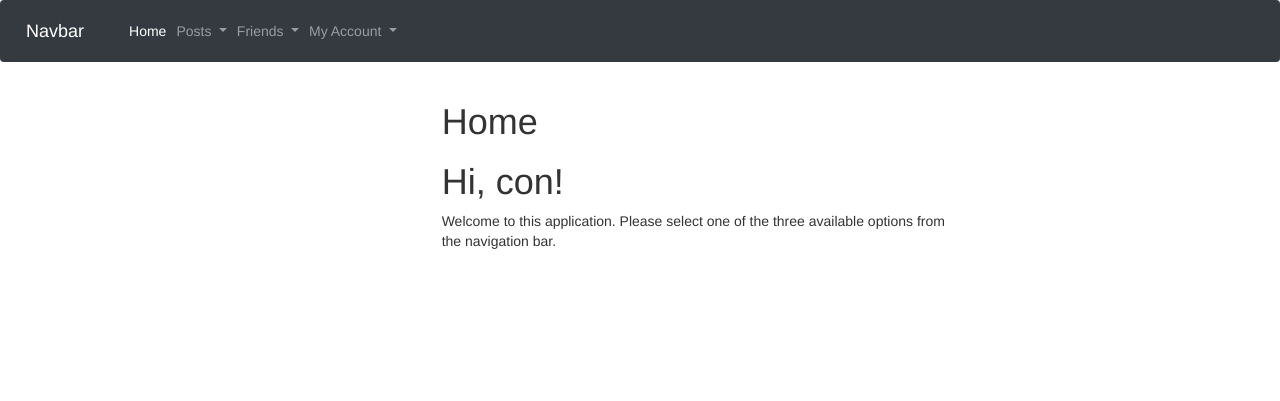
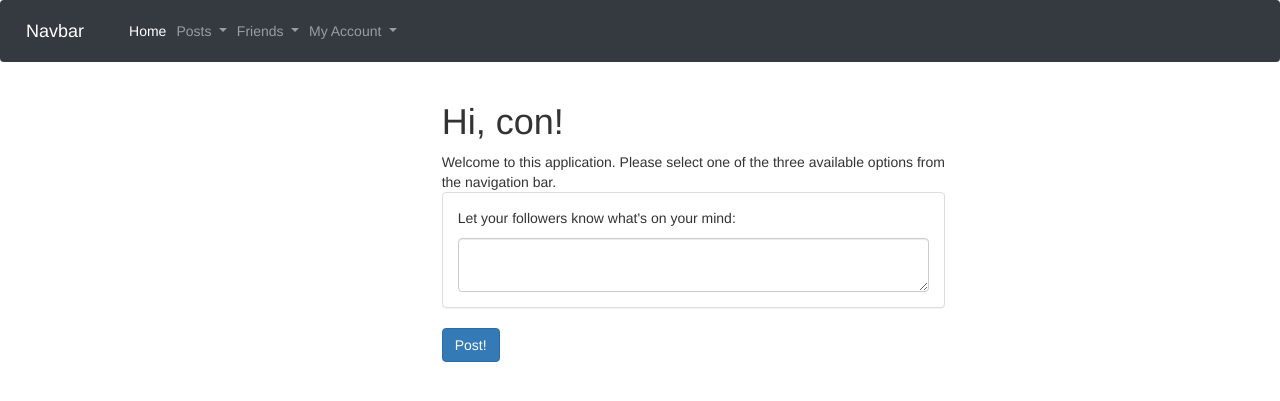
Before and after one commit to cs-wright/COMP2011-cw2, a Flask app: page / in a window 1280 px wide. Shown: the top 401 px of the page. Run offline with Flask 2, Linux system fonts and the light colour scheme; a user stored in the database is signed in; some libraries are stand-ins or nearby versions.

Commit message:
added the ability to post

```diff
--- a/application/app/forms.py
+++ b/application/app/forms.py
@@ -1,5 +1,5 @@
 from flask_wtf import Form
-from wtforms import TextField, DateField, SelectField, PasswordField
+from wtforms import TextField, DateField, SelectField, PasswordField, TextAreaField
 from wtforms.validators import DataRequired
 from datetime import datetime
 
@@ -14,3 +14,6 @@ class RegisterUser(Form):
 class LoginUser(Form):
     username = TextField('username', validators=[DataRequired()])
     password = PasswordField('password', validators=[DataRequired()])
+
+class WritePost(Form):
+    txt = TextAreaField('Whats on your mind?', validators=[DataRequired()])
--- a/application/app/templates/index.html
+++ b/application/app/templates/index.html
@@ -1,7 +1,24 @@
 {% extends "base.html" %}
 {% block content %}
 
-<h1>Home</h1>
 <h1>Hi, {{ current_user.username }}!</h1>
 {{home.description}}
+
+<form method="post" name="status">
+    {{ form.hidden_tag() }}
+    <div class="panel panel-default">
+      <div class="panel-body">
+        <p>Let your followers know what's on your mind:</p>
+        {{ form.txt(class_='form-control') }}
+        {% for error in form.txt.errors %}
+        <div class="alert alert-danger" role="alert">
+          [{{ error }}]
+        </div>
+        {% endfor %}
+      </div>
+    </div>
+    <button type="submit" class="btn btn-primary" value="status">Post!</button>
+</form>
+
+
 {% endblock %}
--- a/application/app/views.py
+++ b/application/app/views.py
@@ -1,8 +1,8 @@
 from flask import render_template, flash, redirect, url_for
 from app import app, db, models
 from flask_login import current_user, login_user, logout_user, login_required
-from .forms import RegisterUser, LoginUser
-from app.models import User
+from .forms import RegisterUser, LoginUser, WritePost
+from app.models import User, Post
 
 @app.route('/auth', methods=['GET', 'POST'])
 def authenticate():
@@ -73,6 +73,11 @@ def logout():
 @app.route('/', methods=['GET', 'POST'])
 @login_required
 def home():
-	home={'description':'Welcome to this application. Please select one of the three available options from the navigation bar.'}
-	return render_template('index.html',
-						   title="Home",home=home)
+    form = WritePost()
+    home={'description':'Welcome to this application. Please select one of the three available options from the navigation bar.'}
+    if form.validate_on_submit():
+        flash('posted!')
+        new = Post(content=form.txt.data, author=current_user)
+        db.session.add(new)
+        db.session.commit()
+    return render_template('index.html', title="Home", home=home, form=form)
```
Also changed, not shown: application/app.db.
